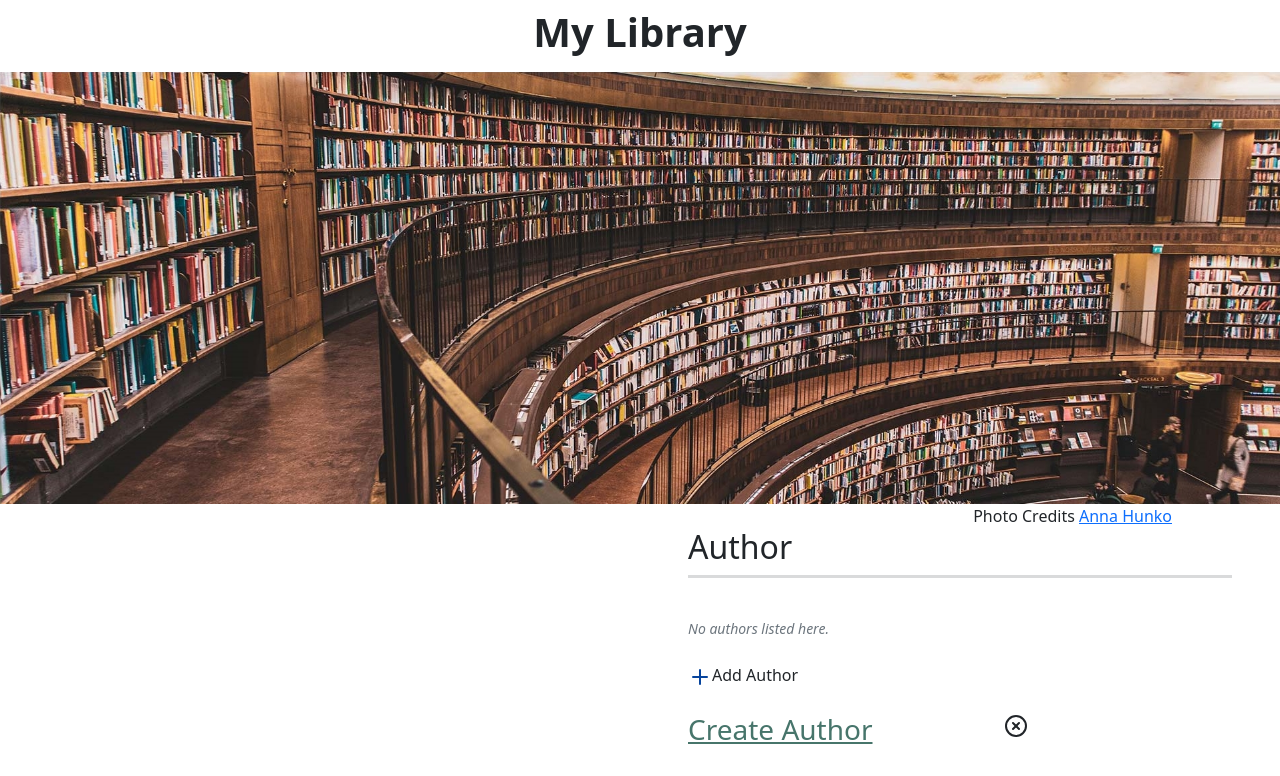
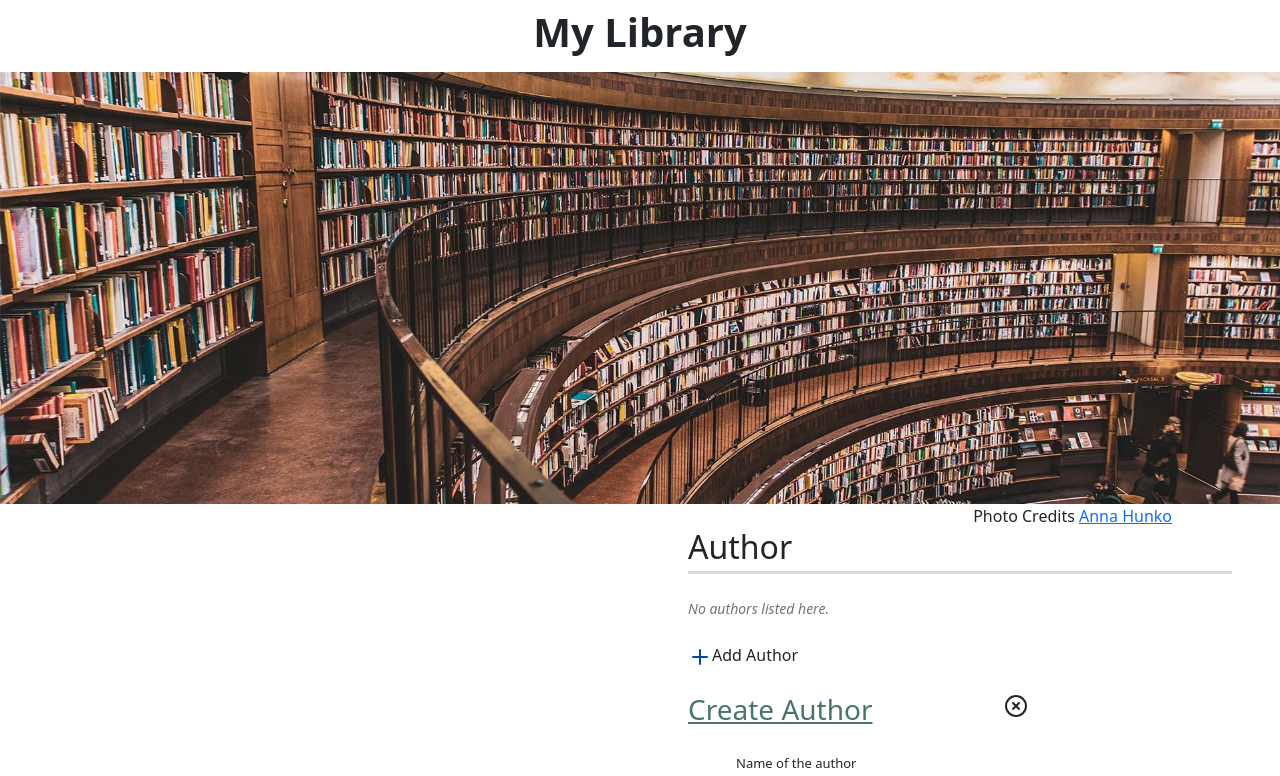
Before and after one commit to mihiHarshana/lib-individual, a React (Create React App) app: page / in a window 1280 px wide. Shown: the top 776 px of the page. Built offline with nearby package versions, Linux system fonts and the light colour scheme.

Commit message:
Author List margin correction

```diff
--- a/src/components/author/Author.tsx
+++ b/src/components/author/Author.tsx
@@ -31,10 +31,10 @@ const Author: React.FC<AuthorProps> = (props) => {
 
   return (
     <Row>
-      <Col xs={12} className="mt-0">
+      <Col xs={12} className="mt-1">
         <Row>
           <Col xs={8} md={9}>
-            <h4> {count} {author.name}</h4>
+            <h5> {count} {author.name}</h5>
           </Col>
           <Col xs={4} md={3}>
             <Trash2 className="text-danger float-end trash2 mx-md-1" onClick={onHandleDeleteClick}/>
--- a/src/components/author/AuthorSection.tsx
+++ b/src/components/author/AuthorSection.tsx
@@ -29,12 +29,12 @@ const AuthorSection: React.FC = () => {
 
   const ConditionalComponent = () => {
     const div = authors.length === 0 ?
-      <p className="fst-italic text-muted small"> No authors listed here.</p>
+      <p className="fst-italic text-muted small mt-0"> No authors listed here.</p>
       : null;
     return (
-      <span>
+      <React.Fragment>
         {div}
-      </span>
+      </React.Fragment>
     )
   }
 
@@ -43,11 +43,11 @@ const AuthorSection: React.FC = () => {
         <Col xs={12} className="my-0">
           <h2 className="p-0 m-0">Author</h2>
           <span className="me-xl-5 me-lg-4 me-3">
-            <hr className="mt-2 line"/>
+            <hr className="mt-1 mb-0 line"/>
           </span>
         </Col>
 
-        <Col xs={12} >
+        <Col xs={12} className="mt-0 pt-0" >
           {ConditionalComponent()}
           <ul className="list-unstyled">
             {
```
